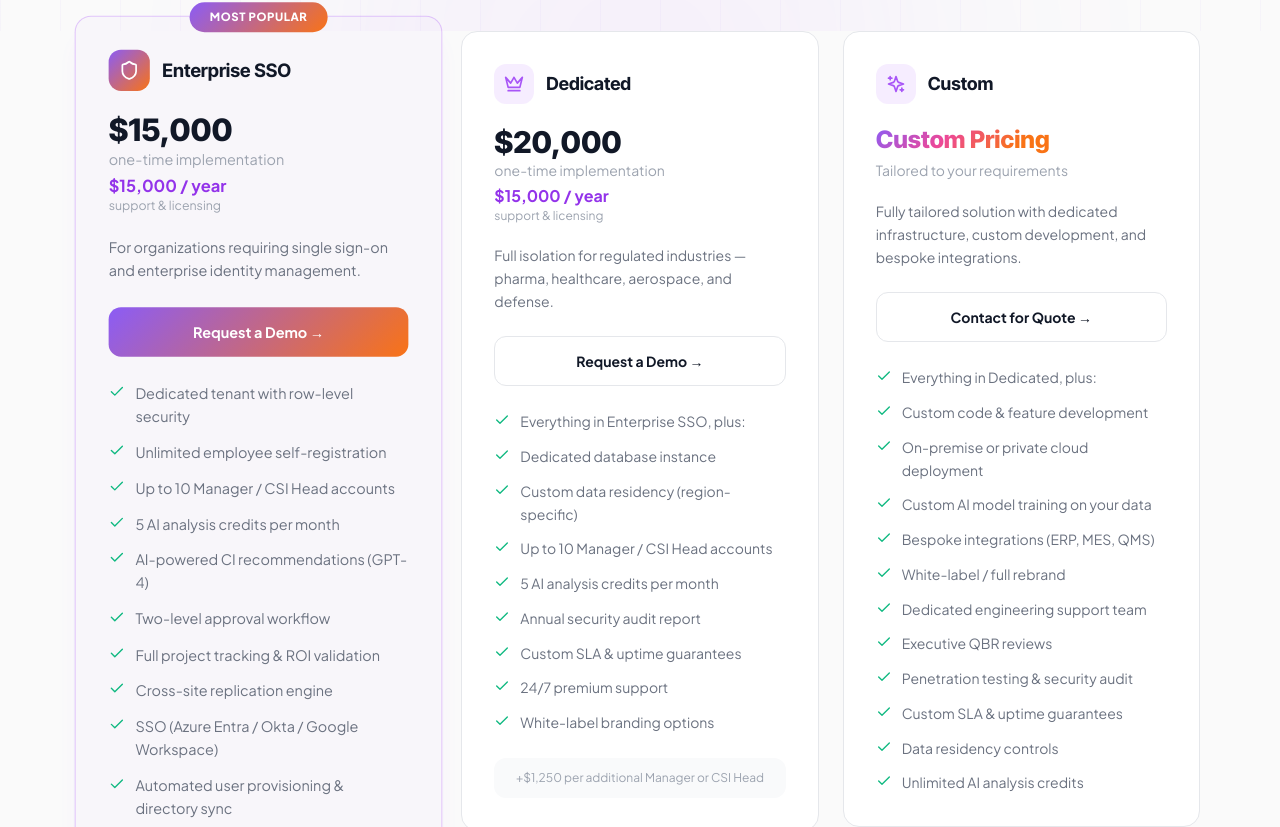
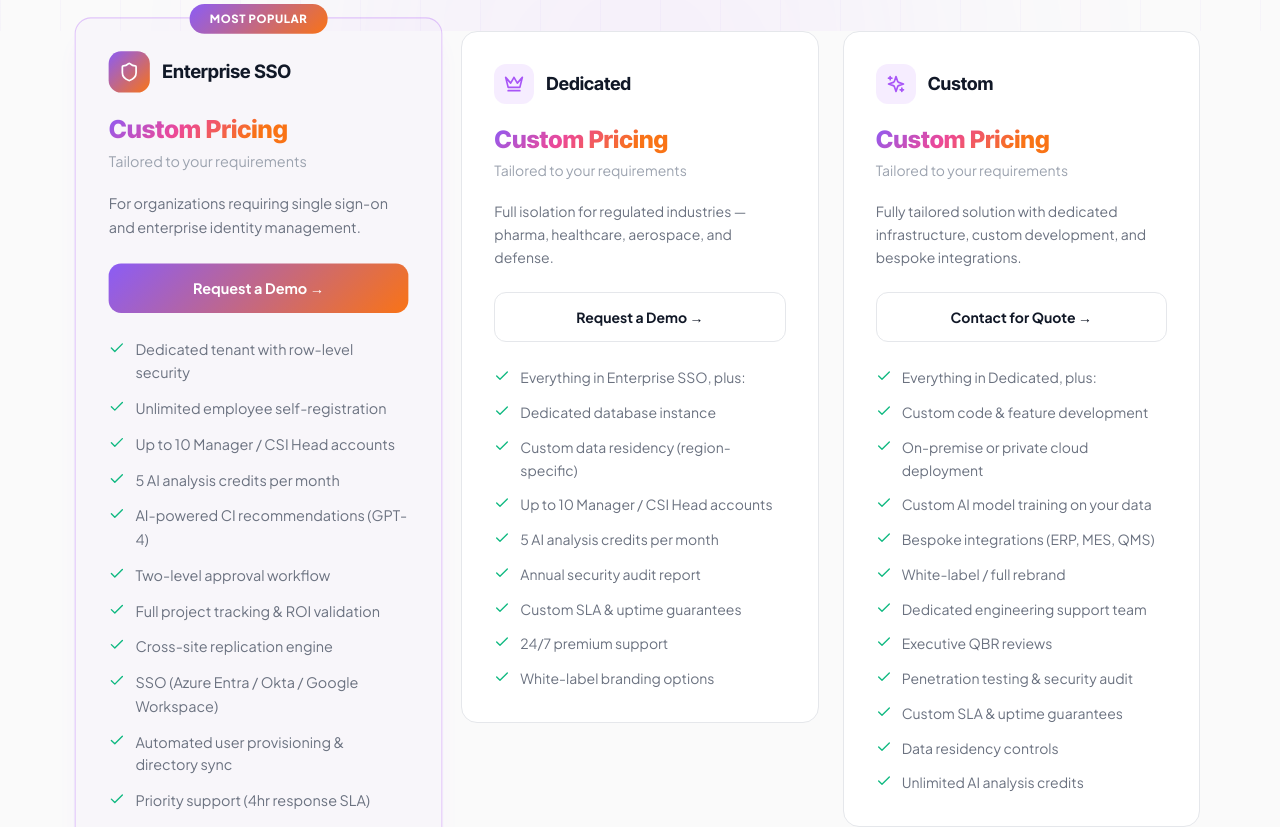
Before and after one commit to ahmedaa0378-dot/CIFUSIONLANDINGPAGENEW, a React (Vite) app: page /pricing in a window 1280 px wide. Shown: the part 313-1140 px from the top of the page. Built offline with nearby package versions, Linux system fonts and the light colour scheme.

Commit message:
Update Pricing.tsx

```diff
--- a/src/pages/Pricing.tsx
+++ b/src/pages/Pricing.tsx
@@ -27,12 +27,11 @@ const tiers = [
   {
     name: 'Enterprise SSO',
     icon: Shield,
-    setup: '$15,000',
-    annual: '$15,000',
     description: 'For organizations requiring single sign-on and enterprise identity management.',
     highlight: true,
     badge: 'MOST POPULAR',
     cta: 'Request a Demo',
+    isCustom: true,
     features: [
       'Dedicated tenant with row-level security',
       'Unlimited employee self-registration',
@@ -53,11 +52,10 @@ const tiers = [
   {
     name: 'Dedicated',
     icon: Crown,
-    setup: '$20,000',
-    annual: '$15,000',
     description: 'Full isolation for regulated industries — pharma, healthcare, aerospace, and defense.',
     highlight: false,
     cta: 'Request a Demo',
+    isCustom: true,
     features: [
       'Everything in Enterprise SSO, plus:',
       'Dedicated database instance',
@@ -73,8 +71,6 @@ const tiers = [
   {
     name: 'Custom',
     icon: Sparkles,
-    setup: null,
-    annual: null,
     description: 'Fully tailored solution with dedicated infrastructure, custom development, and bespoke integrations.',
     highlight: false,
     cta: 'Contact for Quote',
@@ -104,7 +100,7 @@ const faqs = [
   { q: 'Is there a free pilot program?', a: 'Yes! We offer a 30-day guided pilot for qualified organizations. This includes full platform setup for one department, AI configuration, seed data from your operations, and dedicated support from our CI technology team.' },
   { q: 'What does the $1,250 additional seat cover?', a: 'Employee accounts (idea submitters) are completely unlimited at no extra cost. The $1,250 applies only to Manager and CSI Head roles who need approval authority, project management access, advanced analytics, and AI analysis capabilities.' },
   { q: 'How long does implementation take?', a: 'Enterprise SSO: 3-4 weeks including identity provider integration. Dedicated: 4-6 weeks for database provisioning and security review. Custom: Scoped per project. We handle all the technical configuration.' },
-  { q: 'Can we migrate from existing CI tools or spreadsheets?', a: 'Absolutely. We provide data migration support to import your existing ideas, projects, and historical data from spreadsheets, SharePoint, or other CI platforms. Our team will map your existing workflows to CIFusion\'s approval structure.' },
+  { q: 'Can we migrate from existing CI tools or spreadsheets?', a: "Absolutely. We provide data migration support to import your existing ideas, projects, and historical data from spreadsheets, SharePoint, or other CI platforms. Our team will map your existing workflows to CIFusion's approval structure." },
 ];
 
 export default function Pricing() {
@@ -151,21 +147,10 @@ export default function Pricing() {
                 </div>
 
                 <div className="mb-5">
-                  {tier.isCustom ? (
-                    <div>
-                      <span className="font-heading text-2xl font-extrabold gradient-text">Custom Pricing</span>
-                      <p className="text-sm text-gray-400 dark:text-gray-500 mt-1">Tailored to your requirements</p>
-                    </div>
-                  ) : (
-                    <div>
-                      <div className="flex items-baseline gap-1">
-                        <span className="font-heading text-3xl font-extrabold text-gray-900 dark:text-white">{tier.setup}</span>
-                      </div>
-                      <div className="text-sm text-gray-400 dark:text-gray-500">one-time implementation</div>
-                      <div className="text-base font-bold text-purple-600 dark:text-purple-400 mt-1">{tier.annual} / year</div>
-                      <div className="text-xs text-gray-400 dark:text-gray-500">support & licensing</div>
-                    </div>
-                  )}
+                  <div>
+                    <span className="font-heading text-2xl font-extrabold gradient-text">Custom Pricing</span>
+                    <p className="text-sm text-gray-400 dark:text-gray-500 mt-1">Tailored to your requirements</p>
+                  </div>
                 </div>
 
                 <p className="text-sm text-gray-500 dark:text-gray-500 leading-relaxed mb-6">{tier.description}</p>
@@ -191,12 +176,6 @@ export default function Pricing() {
                     ))}
                   </ul>
                 </div>
-
-                {!tier.isCustom && (
-                  <div className="mt-6 p-3 rounded-xl bg-gray-50 dark:bg-gray-800/50 text-center">
-                    <p className="text-xs text-gray-400 dark:text-gray-500">+$1,250 per additional Manager or CSI Head</p>
-                  </div>
-                )}
               </div>
             </AnimatedSection>
           ))}
```
